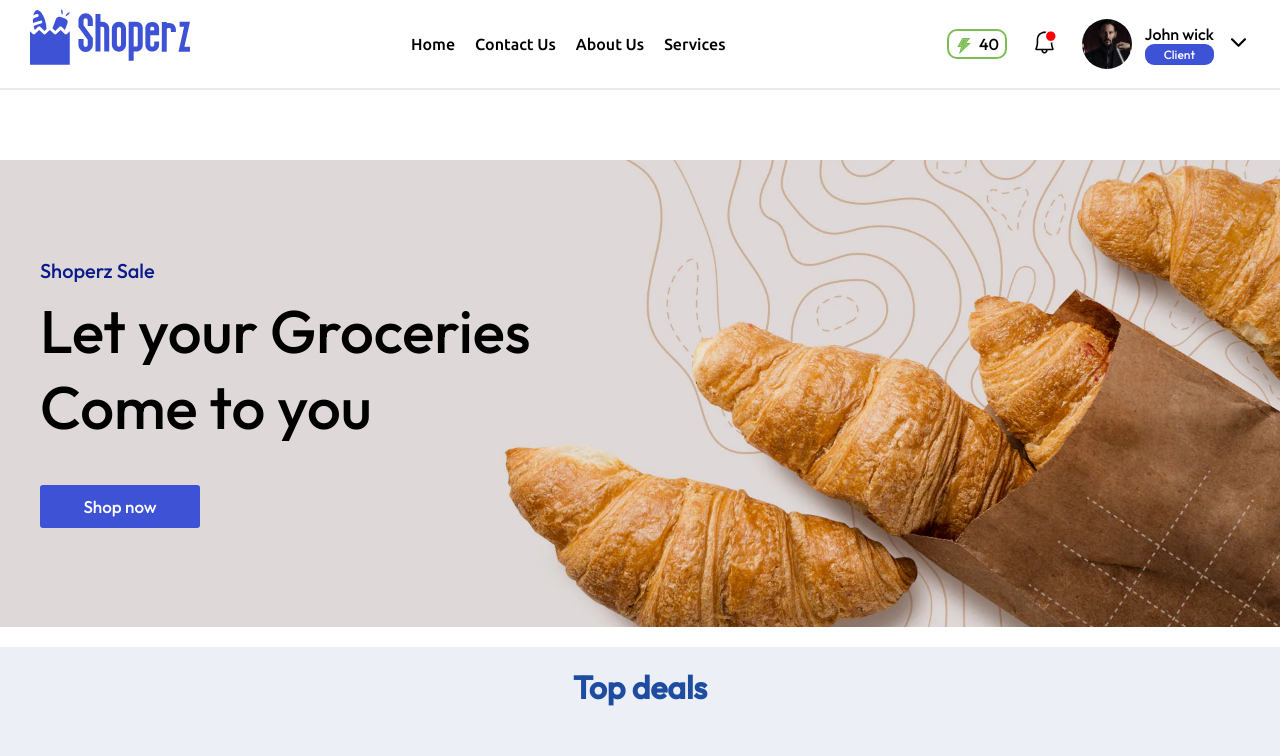
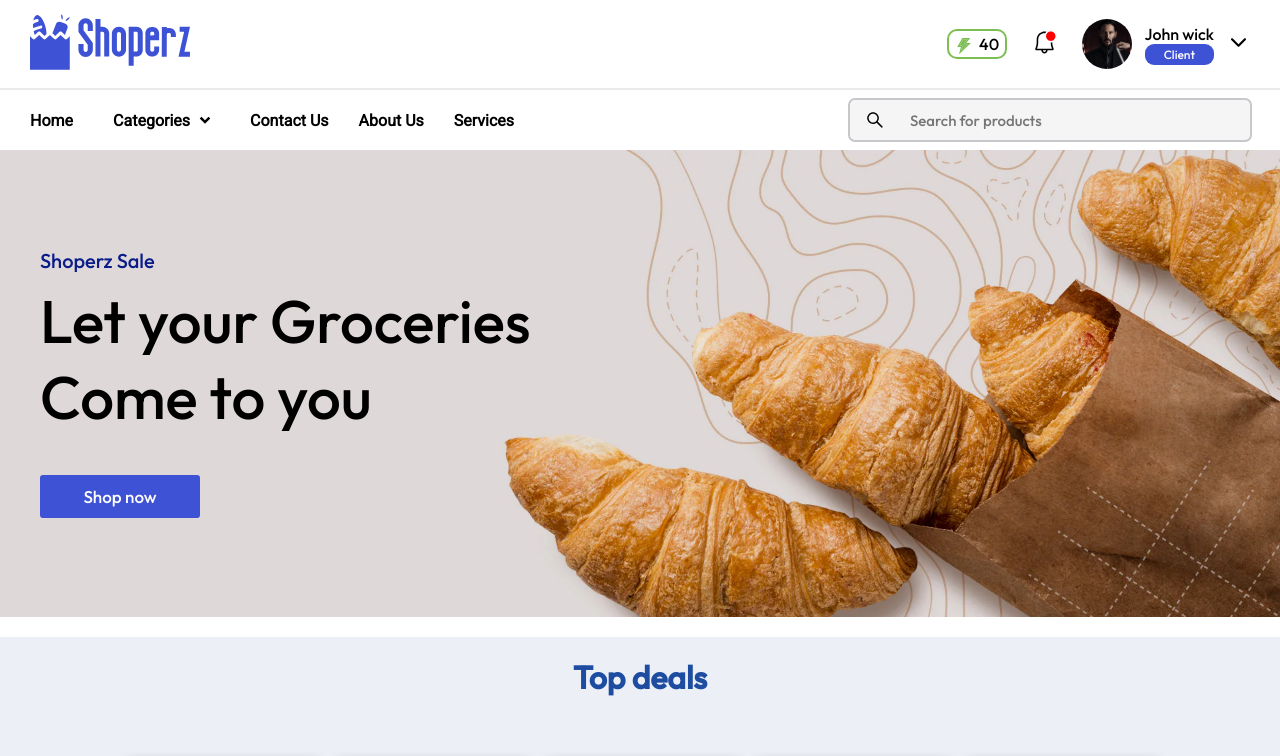
Before and after one commit to FadyBoj/-e-commerce, a React (Create React App) app: page / in a window 1280 px wide. Shown: the top 756 px of the page. Built offline with nearby package versions, Linux system fonts and the light colour scheme.

Commit message:
Added filters drop-down + Fixed bugs

```diff
--- a/public/index.html
+++ b/public/index.html
@@ -7,6 +7,8 @@
     <link href="https://fonts.googleapis.com/css2?family=Outfit:wght@500&family=Ubuntu:wght@500&display=swap" rel="stylesheet">
     <link href="https://fonts.googleapis.com/css2?family=Roboto&display=swap" rel="stylesheet">
     <link href="https://fonts.googleapis.com/css2?family=Open+Sans:ital,wght@0,500;1,400&family=Roboto&display=swap" rel="stylesheet">
+    <link href="https://fonts.googleapis.com/css2?family=Open+Sans:ital,wght@0,500;1,400&family=Poppins:wght@500&family=Roboto&display=swap" rel="stylesheet">
+
     <title>Store</title>
 </head>
 <body>
--- a/src/components/NewHeader.js
+++ b/src/components/NewHeader.js
@@ -9,26 +9,51 @@ import { AiOutlineSearch } from 'react-icons/ai';
 import { AiTwotoneThunderbolt } from 'react-icons/ai';
 import { VscBell } from 'react-icons/vsc';
 import NotfiDot from './made-icons/NotfiDot';
-
+import { RiArrowDropDownLine } from 'react-icons/ri'
 
 const NewHeader = () => {
 
     const [notfication,setNotfication] = React.useState(true);
+    const [animateClass,setAnimateClass] = React.useState('');
+    const [delay,setDelay] = React.useState(null);
+    const [exitClass,setExitClass] = React.useState('')
+
+    const [dropDownVisibility,setDropDownVisibility] = React.useState(false);
+    const dropDownRef = React.useRef();
+
+
+
+
+
+    const handleVisibility = ()=>{
+      clearTimeout(delay)
+      setDropDownVisibility(true);
+        setTimeout(()=>{
+            setAnimateClass('drop-down-animate');
+         },10)
+
+    }
+
+    const handleMouseLeave = ()=>{
+      setExitClass('drop-up-animate');
+
+      clearTimeout(delay)
+
+      setDelay(
+        setTimeout(()=>{
+
+          setAnimateClass('');
+          setExitClass('');
+          setDropDownVisibility(false);
+        },70)
+        )
+
+    }
 
   return (
     <div className='new-header'>
           <div className='sec-1'>
-              <div style={{transform:'translateY(-5px)'}}><Shoperz width={160} height={90} /></div>
-
-              <div className='dash-nav'>
-                <div>Home</div>
-                <div>Contact Us</div>
-                <div>About Us</div>
-                <div>Services</div>
-
-              </div>
-
-
+              <div><Shoperz width={160} height={90} /></div>
 
               <div className='user-content'>
 
@@ -56,6 +81,106 @@ const NewHeader = () => {
 
         <div className='sec-2'>
 
+              <div className='new-nav'>
+              <div className='new-nav-item' >Home</div>
+
+                <div  ref={dropDownRef} onMouseEnter={()=>{handleVisibility()}} onMouseLeave={()=>{handleMouseLeave()}}  className='nav-categories'>
+                    <div  className='roww-1 new-nav-item'>
+
+                      <div  >Categories</div>
+                      <RiArrowDropDownLine size={30} />
+
+                    </div>
+                    { dropDownVisibility &&
+                    <div   className={`row-2 ${animateClass} ${exitClass}`}>
+                      <div className='category'>
+                          <div>
+                            <div className='first-category category-item'>Legums</div>
+                          </div>
+                          <div className='types'>
+                            <div className='category-item'>Nuts</div>
+                            <div className='category-item'>Peas</div>
+                            <div className='category-item'>Lentils</div>
+                            <div className='category-item'>Peanuts</div>
+                            <div className='category-item'>Green peas</div>
+                            <div className='category-item'>Navy beans</div>
+
+                          </div>
+                      </div>
+
+                      <div className='category'>
+                          <div>
+                            <div className='first-category category-item'>Sauces</div>
+                          </div>
+                          <div className='types'>
+                            <div className='category-item'>Mayonnaise</div>
+                            <div className='category-item'>Blue Cheese / Roquefort</div>
+                            <div className='category-item'>Buttermilk</div>
+                            <div className='category-item'>Caesar</div>
+                            <div className='category-item'>Creamy Cucumber</div>
+
+                          </div>
+                      </div>
+
+                      <div className='category'>
+                          <div>
+                            <div className='first-category category-item'>Fished</div>
+                          </div>
+                          <div className='types'>
+                            <div className='category-item'>Alaskan salmon</div>
+                            <div className='category-item'>Cod</div>
+                            <div className='category-item'>Herring</div>
+                            <div className='category-item'>shrimp</div>
+                            <div className='category-item'>Mackerel</div>
+                            <div className='category-item'>Tuna</div>
+
+                          </div>
+                      </div>
+
+                      <div className='category'>
+                          <div>
+                            <div className='first-category category-item'>Sweets</div>
+                          </div>
+                          <div className='types'>
+                            <div className='category-item'>Macaroons</div>
+                            <div className='category-item'>Paris-Brest</div>
+                            <div className='category-item'>Poffertjes</div>
+                            <div className='category-item'>Molten Chocolate Cake</div>
+                            <div className='category-item'>Kunafah</div>
+                            <div className='category-item'>Torrone</div>
+
+                          </div>
+                      </div>
+
+                      <div className='category'>
+                          <div>
+                            <div className='first-category category-item'>Beverages</div>
+                          </div>
+                          <div className='types'>
+                            <div className='category-item'>Tea</div>
+                            <div className='category-item'>Coffee</div>
+                            <div className='category-item'>Beer</div>
+                            <div className='category-item'>Coca cola</div>
+                            <div className='category-item'>Pepsi</div>
+                            <div className='category-item'>Energy drinks</div>
+
+                          </div>
+                      </div>
+
+                    </div>
+                    }
+                  </div>
+
+                <div className='new-nav-item'>Contact Us</div>
+                <div className='new-nav-item'>About Us</div>
+                <div className='new-nav-item'>Services</div>
+              </div>
+
+              <form className='dash-search-container'>
+              <div className='dash-search-icon' type="submit"><AiOutlineSearch size={20}/></div>
+              <div><input placeholder='Search for products' className='dash-input' type='text' /></div>
+          </form>
+
         </div>
     </div>
   )
--- a/src/css/header.css
+++ b/src/css/header.css
@@ -22,15 +22,136 @@
 }
 
 .new-header .sec-2{
+    display: flex;
+    align-items: center;
+    justify-content: space-between;
     width: 100%;
-    height: 70px;
+    height: 60px;
     background-color: white;
     box-shadow: 0px 2px 6px 0px rgba(93, 90, 90, 0.142);
     padding-left: 30px;
     padding-right: 30px;
 
+
 }
 
+.new-header .sec-2 .new-nav{
+    font-size: 16px;
+    text-rendering:optimizeSpeed;
+    font-weight: bold;
+    display: flex;
+    align-items: center;
+    font-family: Roboto;
+    gap:30px;
+
+
+}
+
+.new-header .sec-2 .new-nav{
+    height: 100%;
+}
+
+.nav-categories{
+    display: flex;
+    align-items: center;
+    margin-left: 10px;
+    position: relative;
+    height: 100%;
+
+}
+
+.nav-categories .roww-1{
+    display: flex;
+    flex-direction: row;
+    align-items: center;
+    margin: 0px;
+}
+
+.nav-categories .row-2{
+    position: absolute;
+    background-color: white;
+    width: 1300px;
+    top:59.6px;
+    left: -40px;
+    z-index: 30;
+    box-shadow: 0px 2px 6px 0px rgba(93, 90, 90, 0.353);
+    transform: translateY(14px);
+    opacity: 0;
+    transition: all 200ms;
+    display: flex;
+    flex-direction: row;
+    justify-content: space-between;
+    padding: 30px;
+}
+
+.nav-categories .row-2 .category{
+    display: flex;
+    flex-direction: column;
+    align-items: stretch;
+    font-family: Outfit;
+    color: black;
+    gap:20px;
+    font-weight: 100;
+
+}
+
+.nav-categories .row-2 .category .category-item{
+    width: fit-content;
+    cursor: pointer;
+    transition: all 300ms;
+}
+
+.new-nav-item{
+    transition: all 250ms;
+    cursor: pointer;
+}
+.new-nav-item:hover
+{
+    color:#3d52d7
+}
+
+.nav-categories .row-2 .category .category-item:hover{
+    color: #3e52d5;
+}
+
+
+
+.nav-categories .row-2 .category .types{
+    display: flex;
+    flex-direction: column;
+    gap:10px;
+}
+
+.nav-categories .row-2 .category .first-category{
+    font-weight: bold;
+}
+
+.nav-categories .drop-down-animate{
+    opacity: 1;
+    transform: unset;
+}
+
+.nav-categories .drop-up-animate{
+    opacity: 0;
+    transform: translateY(14px);
+}
+
+
+
+
+
+.new-header .dash-input{
+    width: 400px;
+    background-color: whitesmoke;
+    padding-left: 60px;
+    font-family: Outfit;
+    font-size: 15px;
+
+}
+
+.new-header .dash-search-icon{
+    width: 50px;
+}
 
 .new-header .points{
     display: flex;
--- a/src/css/profile.css
+++ b/src/css/profile.css
@@ -57,6 +57,8 @@ a{
     padding-right: 10px;
 
 }
+
+
 
 .profile-dashboard .dashborad-item .row-2{
     display: flex;
@@ -702,7 +704,7 @@ a{
 }
 
 .drop-down-arrow{
-    transition: all 250ms;
+    transition: all 100ms;
 }
 
 .handle-drop-down{
@@ -726,19 +728,18 @@ a{
     gap:20px;
     font-family: Ubuntu;
     font-size: 16px;
-    transition: all 200ms;
+    transition: all 100ms;
+    height: 100%;
 }
 
 .dash-nav div
 {
-    transition: all 200ms;
-    cursor: pointer;
+    transition: all 100ms;
+    cursor: pointer
 
 }
 
-.dash-nav div:hover{
-    transform: translateY(-3px);
-}
+
 
 .pfp{
     background-position: center;
```
